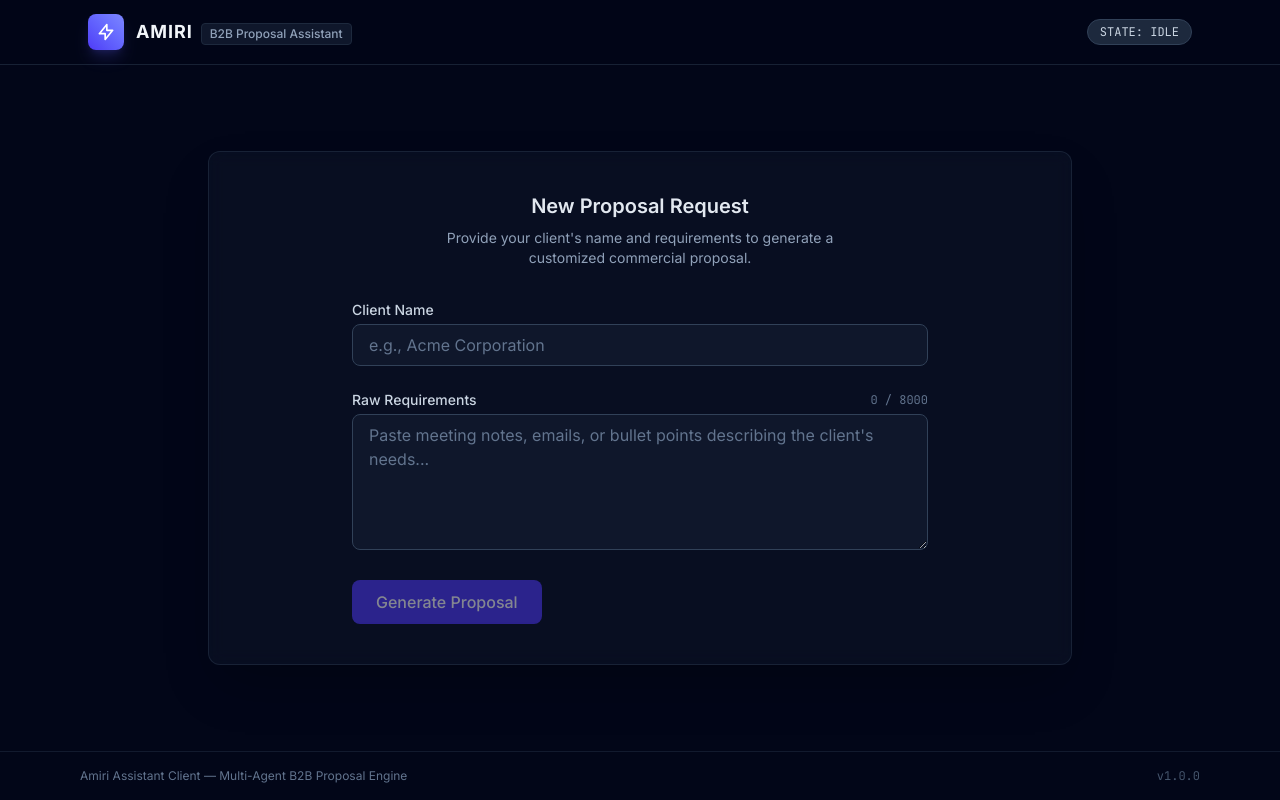
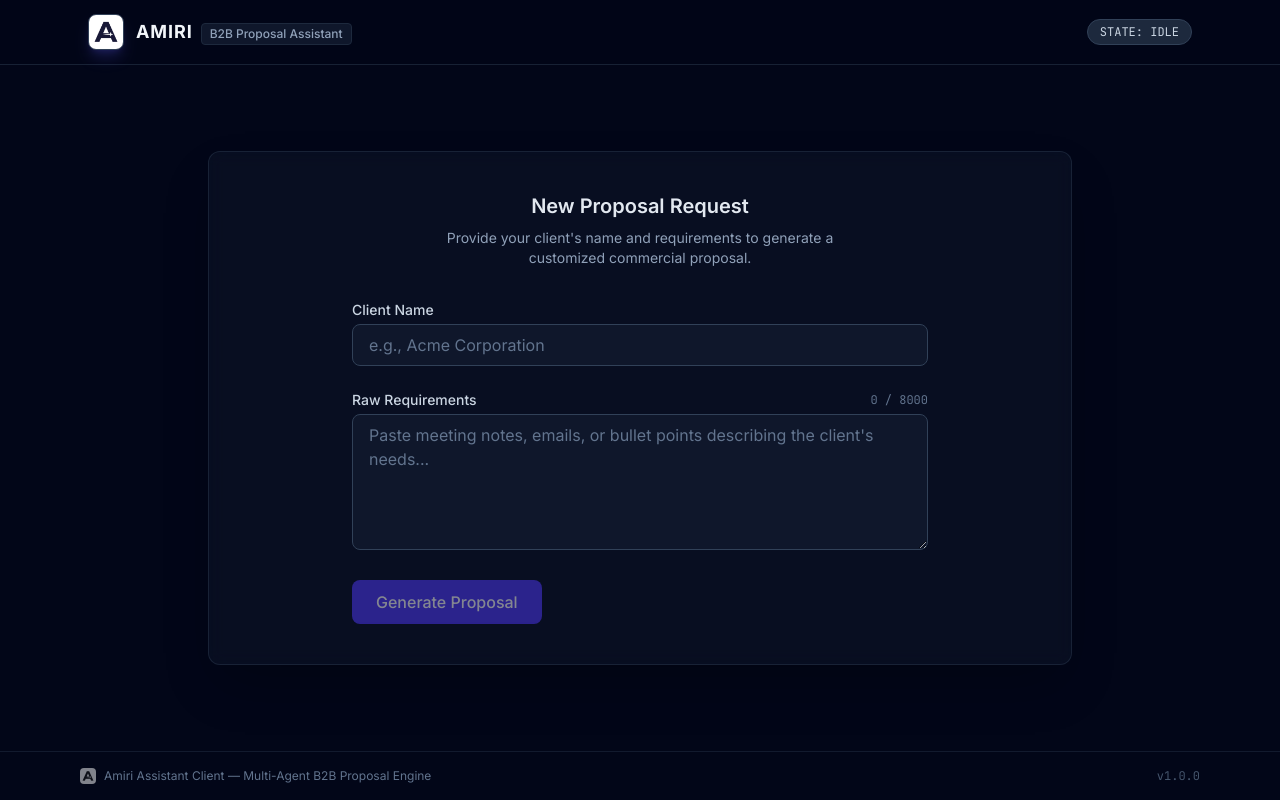
Before and after one commit to Sande-Ricardo/Amiri-Assistant-Client, a Next.js app: page / in a window 1280 px wide. Built offline with nearby package versions, Linux system fonts and the light colour scheme; no server answers.

Commit message:
syles: amiri logo implemented.

```diff
--- a/app/layout.tsx
+++ b/app/layout.tsx
@@ -18,6 +18,10 @@ const jetbrainsMono = JetBrains_Mono({
 export const metadata: Metadata = {
   title: "Amiri - Automated B2B Commercial Proposal Generator",
   description: "Generate production-grade B2B commercial proposals powered by an asynchronous multi-agent AI backend.",
+  icons: {
+    icon: "/logo.jpg",
+    apple: "/logo.jpg",
+  },
 };
 
 export default function RootLayout({ children }: { children: ReactNode }) {
--- a/components/shared/AppShell.tsx
+++ b/components/shared/AppShell.tsx
@@ -84,20 +84,8 @@ export function AppShell() {
       <header className="border-b border-slate-800/80 bg-slate-950/80 backdrop-blur-md sticky top-0 z-50">
         <div className="max-w-6xl mx-auto px-4 sm:px-6 h-16 flex items-center justify-between">
           <div className="flex items-center gap-3">
-            <div className="w-9 h-9 rounded-lg bg-gradient-to-tr from-indigo-600 to-indigo-400 flex items-center justify-center shadow-lg shadow-indigo-500/20">
-              <svg
-                className="w-5 h-5 text-white"
-                fill="none"
-                viewBox="0 0 24 24"
-                stroke="currentColor"
-                strokeWidth={2}
-              >
-                <path
-                  strokeLinecap="round"
-                  strokeLinejoin="round"
-                  d="M13 10V3L4 14h7v7l9-11h-7z"
-                />
-              </svg>
+            <div className="w-9 h-9 rounded-lg overflow-hidden flex items-center justify-center shadow-lg shadow-indigo-500/20 bg-slate-900 border border-slate-700">
+              <img src="/logo.jpg" alt="Amiri Logo" className="w-full h-full object-cover" />
             </div>
             <div>
               <span className="font-bold text-lg tracking-wider text-slate-100 uppercase">
@@ -160,7 +148,10 @@ export function AppShell() {
           )}
 
           {currentView === 'polling' && (
-            <div className="text-center py-8">
+            <div className="text-center py-8 flex flex-col items-center">
+              <div className="w-16 h-16 rounded-xl overflow-hidden mb-6 shadow-lg shadow-indigo-500/20 animate-pulse border border-slate-700">
+                <img src="/logo.jpg" alt="Amiri Logo" className="w-full h-full object-cover" />
+              </div>
               <h2 className="text-xl font-semibold text-blue-400 mb-2">
                 Processing Workflow...
               </h2>
@@ -221,7 +212,10 @@ export function AppShell() {
       {/* Footer */}
       <footer className="border-t border-slate-800/60 py-4 text-center text-xs text-slate-500">
         <div className="max-w-6xl mx-auto px-4 flex flex-col sm:flex-row items-center justify-between gap-2">
-          <span>Amiri Assistant Client &mdash; Multi-Agent B2B Proposal Engine</span>
+          <div className="flex items-center gap-2">
+            <img src="/logo.jpg" alt="Amiri Logo" className="w-4 h-4 opacity-50 grayscale rounded-sm" />
+            <span>Amiri Assistant Client &mdash; Multi-Agent B2B Proposal Engine</span>
+          </div>
           <span className="font-mono text-slate-600">v1.0.0</span>
         </div>
       </footer>
```
Also changed, not shown: assets/logo.jpg (added), public/logo.jpg (added).
